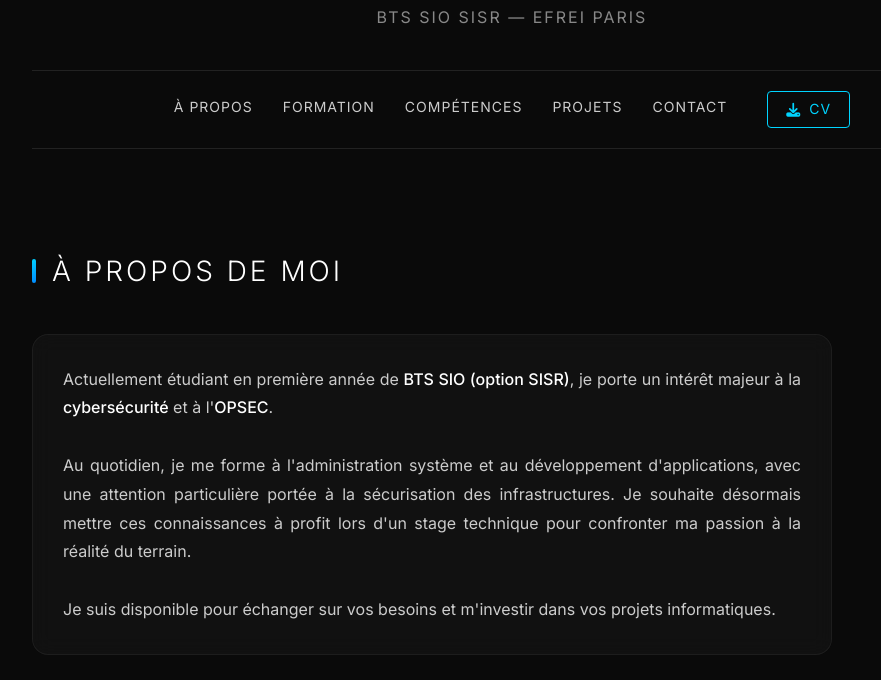
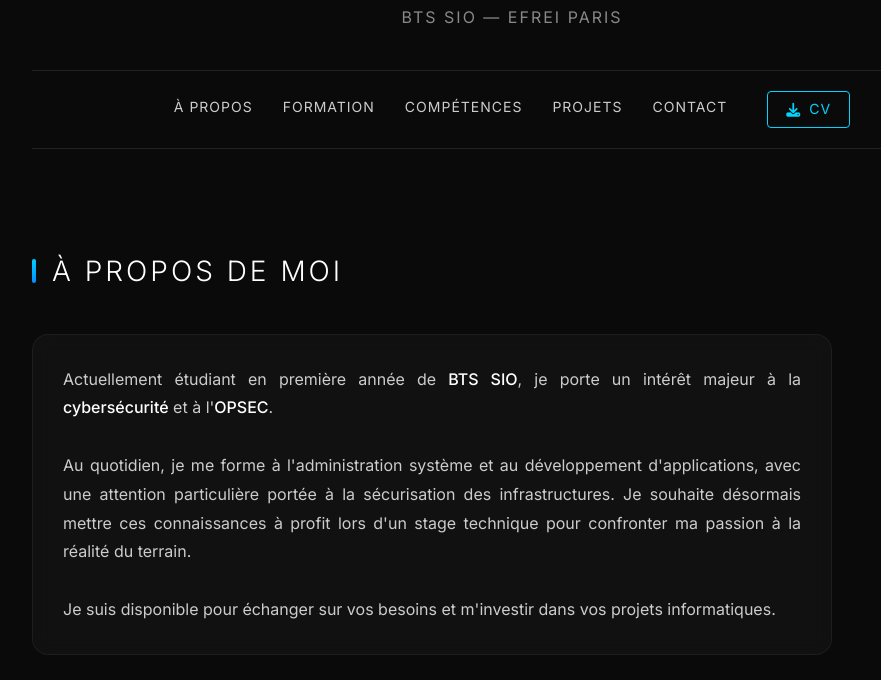
Before and after one commit to hugott23/portfolio, a plain HTML site: page index.html in a window 1280 px wide. Shown: the part 120-800 px from the top of the page, without its empty margins (128-1009 px from the left). Drawn offline with Linux system fonts and the light colour scheme.

Commit message:
changement sur l'index

```diff
--- a/index.html
+++ b/index.html
@@ -13,7 +13,7 @@
 
         <header class="header">
             <h1 class="title">Hugo LEDENT</h1>
-            <p class="subtitle">BTS SIO SISR — EFREI Paris</p>
+            <p class="subtitle">BTS SIO — EFREI Paris</p>
 
             <nav class="nav">
                 <a href="#about" class="nav-link">À PROPOS</a>
@@ -31,7 +31,7 @@
             <h2 class="section-title">À propos de moi</h2>
             <div class="card about-card">
                 <p class="about-text">
-                    Actuellement étudiant en première année de <strong>BTS SIO (option SISR)</strong>, je porte un intérêt majeur à la <strong>cybersécurité</strong> et à l'<strong>OPSEC</strong>.
+                    Actuellement étudiant en première année de <strong>BTS SIO</strong>, je porte un intérêt majeur à la <strong>cybersécurité</strong> et à l'<strong>OPSEC</strong>.
                     <br><br>
                     Au quotidien, je me forme à l'administration système et au développement d'applications, avec une attention particulière portée à la sécurisation des infrastructures. Je souhaite désormais mettre ces connaissances à profit lors d'un stage technique pour confronter ma passion à la réalité du terrain.
                     <br><br>
```
